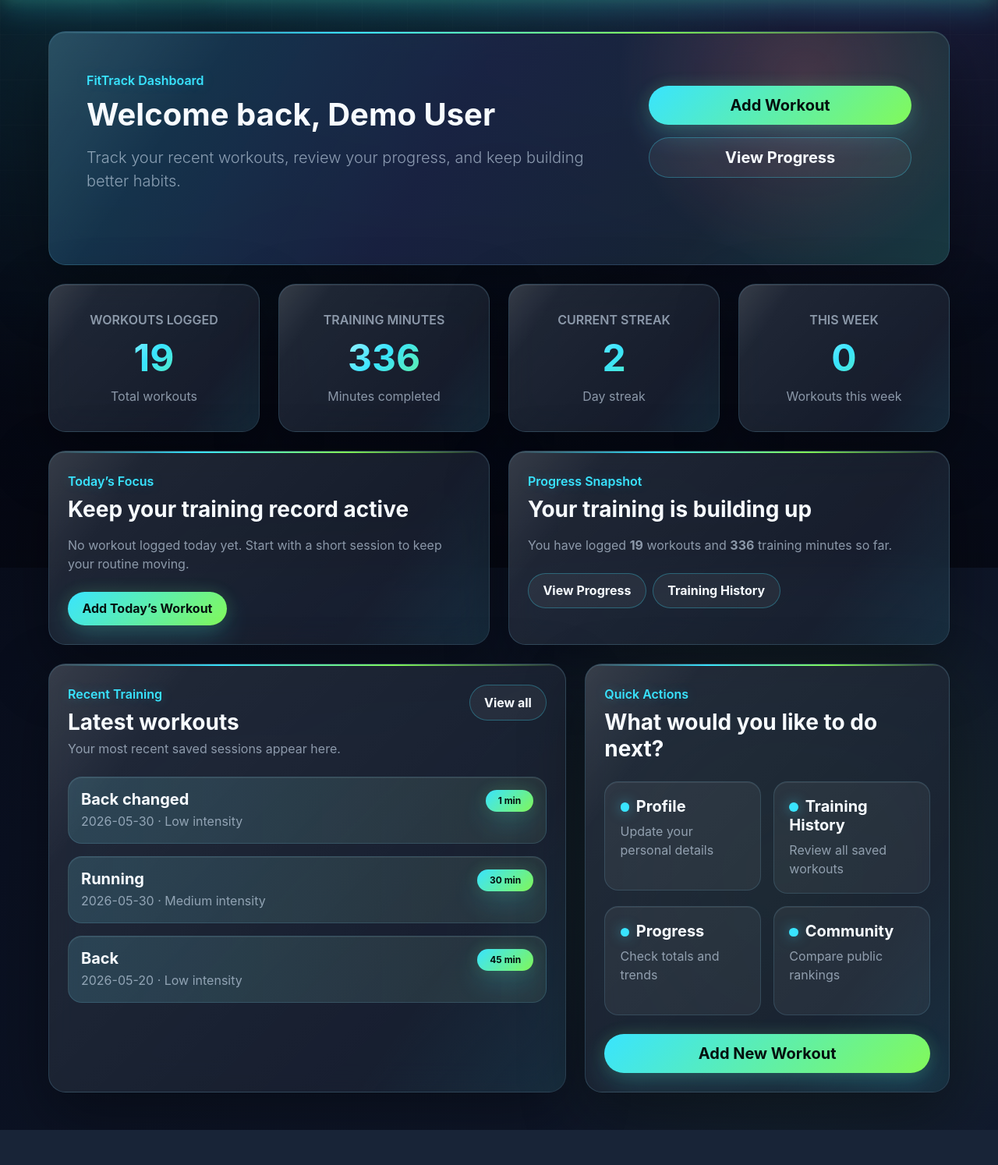
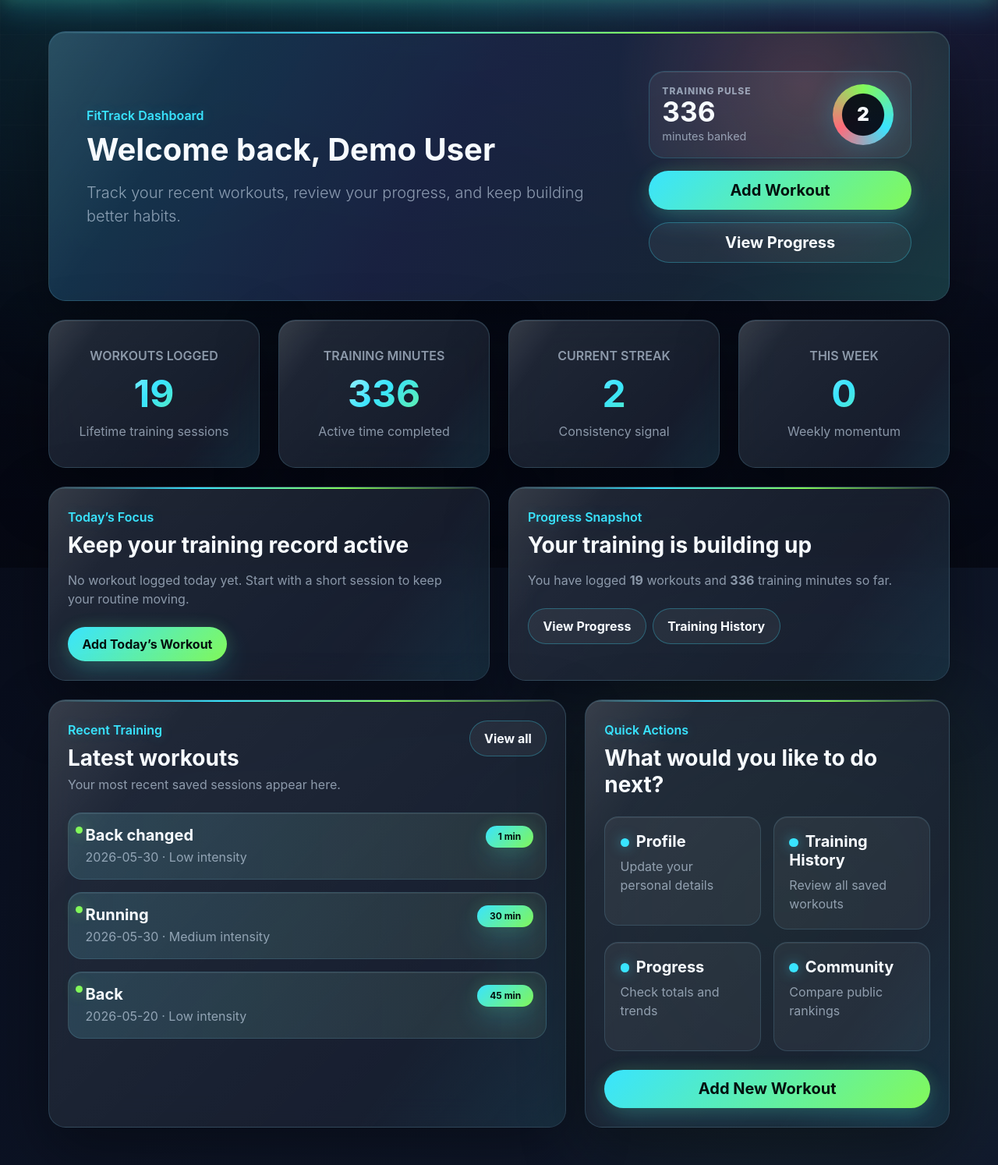
Before and after one commit to kiegiam/CITS3403-Test-Repo, a Flask app: page /dashboard in a window 1280 px wide. Shown: the part 72-1566 px from the top of the page at 78% size. Before the commit the page ends 1521 px from the top, so only its background shows below. Run offline with Flask 3, Linux system fonts and the light colour scheme; a user stored in the database is signed in; some libraries are stand-ins or nearby versions.

Commit message:
Polish dashboard and workout analytics UI

```diff
--- a/static/css/styles.css
+++ b/static/css/styles.css
@@ -1941,6 +1941,74 @@ body.premium-app-page::after {
         rgba(255, 255, 255, 0.055) !important;
 }
 
+.dashboard-pulse-panel {
+    display: grid;
+    grid-template-columns: minmax(0, 1fr) 84px;
+    gap: 1rem;
+    align-items: center;
+    border: 1px solid rgba(57, 228, 255, 0.18);
+    border-radius: 20px;
+    background: rgba(255, 255, 255, 0.06);
+    padding: 1rem;
+    box-shadow: inset 0 1px 0 rgba(255, 255, 255, 0.10);
+}
+
+.dashboard-pulse-label {
+    display: block;
+    color: var(--ft-ink-muted);
+    font-size: 0.75rem;
+    font-weight: 800;
+    letter-spacing: 0.08em;
+    text-transform: uppercase;
+}
+
+.dashboard-pulse-panel strong {
+    display: block;
+    color: var(--ft-ink);
+    font-size: 2.2rem;
+    line-height: 1;
+}
+
+.dashboard-pulse-panel span:last-child {
+    color: var(--ft-ink-muted);
+    font-size: 0.9rem;
+}
+
+.dashboard-pulse-ring {
+    display: grid;
+    place-items: center;
+    width: 78px;
+    height: 78px;
+    border-radius: 999px;
+    background:
+        radial-gradient(circle, rgba(7, 11, 22, 0.96) 48%, transparent 50%),
+        conic-gradient(var(--ft-lime), var(--ft-aqua), var(--ft-coral), var(--ft-lime));
+    box-shadow: var(--ft-glow-aqua);
+}
+
+.dashboard-pulse-ring span {
+    color: var(--ft-ink) !important;
+    font-size: 1.5rem !important;
+    font-weight: 900;
+}
+
+.dashboard-timeline-item {
+    position: relative;
+    padding-left: 1.35rem !important;
+}
+
+.dashboard-timeline-item::before {
+    content: "";
+    position: absolute;
+    left: 0.55rem;
+    top: 1.1rem;
+    width: 0.55rem;
+    height: 0.55rem;
+    border-radius: 999px;
+    background: var(--ft-lime);
+    box-shadow: 0 0 16px rgba(130, 249, 90, 0.56);
+}
+
 .premium-app-page .quick-action-card:hover,
 .premium-app-page .recent-workout-item:hover,
 .premium-app-page .detail-card:hover {
--- a/templates/dashboard.html
+++ b/templates/dashboard.html
@@ -134,6 +134,17 @@
                     </div>
 
                     <div class="col-lg-4">
+                        <div class="dashboard-pulse-panel mb-3">
+                            <div>
+                                <span class="dashboard-pulse-label">Training pulse</span>
+                                <strong>{{ statistics.total_minutes }}</strong>
+                                <span>minutes banked</span>
+                            </div>
+                            <div class="dashboard-pulse-ring" aria-hidden="true">
+                                <span>{{ statistics.current_streak }}</span>
+                            </div>
+                        </div>
+
                         <div class="d-grid gap-3">
                             <a href="{{ url_for('add_workout') }}" class="btn btn-success btn-lg">
                                 Add Workout
@@ -157,7 +168,7 @@
                         <h2 class="display-5 fw-bold mb-2">
                             {{ statistics.total_workouts }}
                         </h2>
-                        <p class="text-muted mb-0">Total workouts</p>
+                        <p class="text-muted mb-0">Lifetime training sessions</p>
                     </div>
                 </div>
             </div>
@@ -169,7 +180,7 @@
                         <h2 class="display-5 fw-bold mb-2">
                             {{ statistics.total_minutes }}
                         </h2>
-                        <p class="text-muted mb-0">Minutes completed</p>
+                        <p class="text-muted mb-0">Active time completed</p>
                     </div>
                 </div>
             </div>
@@ -181,7 +192,7 @@
                         <h2 class="display-5 fw-bold mb-2">
                             {{ statistics.current_streak }}
                         </h2>
-                        <p class="text-muted mb-0">Day streak</p>
+                        <p class="text-muted mb-0">Consistency signal</p>
                     </div>
                 </div>
             </div>
@@ -193,7 +204,7 @@
                         <h2 class="display-5 fw-bold mb-2">
                             {{ statistics.workouts_this_week|default(0) }}
                         </h2>
-                        <p class="text-muted mb-0">Workouts this week</p>
+                        <p class="text-muted mb-0">Weekly momentum</p>
                     </div>
                 </div>
             </div>
@@ -284,7 +295,7 @@
                         {% if recent_workouts %}
                             <div class="d-grid gap-3">
                                 {% for workout in recent_workouts %}
-                                    <div class="recent-workout-item p-3 rounded-4 border">
+                                    <div class="recent-workout-item dashboard-timeline-item p-3 rounded-4 border">
                                         <div class="d-flex justify-content-between align-items-start gap-3">
                                             <div>
                                                 <h3 class="h5 fw-bold mb-1">
```
Also changed, not shown: templates/workouts.html (+25 -3 lines).
